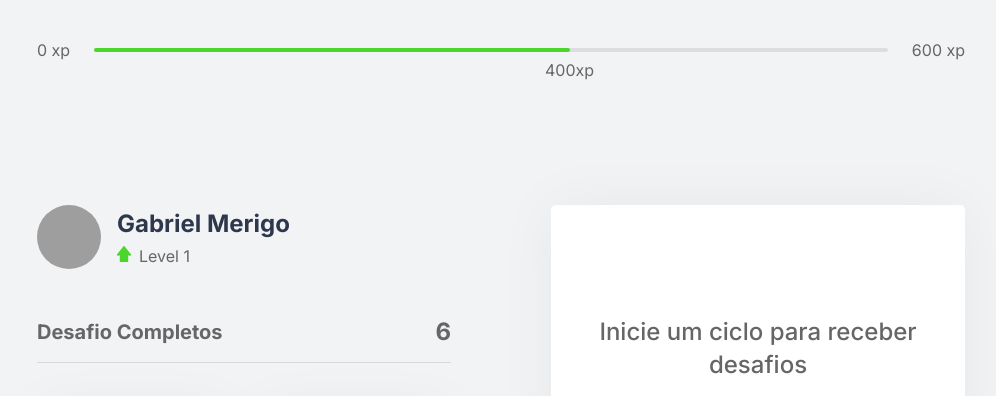
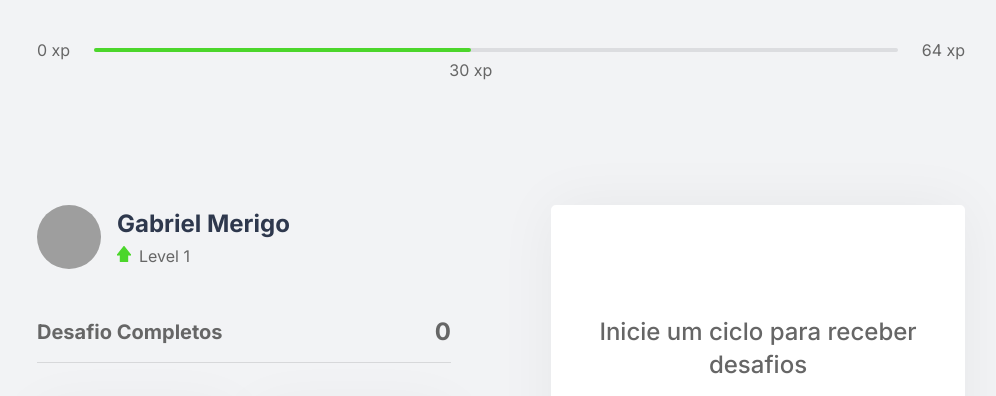
Before and after one commit to GabrielMerigo/NLW4-Move.it, a Next.js app: page / in a window 1280 px wide. Shown: the top 396 px of the page, without its empty margins (139-1135 px from the left). Built offline with nearby package versions, Linux system fonts and the light colour scheme; grey boxes are pictures that could not be loaded.

Commit message:
Aula 03 - Concluída

```diff
--- a/src/Components/ChallangeBox.tsx
+++ b/src/Components/ChallangeBox.tsx
@@ -3,7 +3,7 @@
 import styles from '../styles/components/ChallangeBox.module.css'
 
 export function ChallangeBox(){
-    const {activeChallenge} = useContext(ChallangeContext)
+    const {activeChallenge, resetChallenge} = useContext(ChallangeContext)
 
     return (
         <div className={styles.ChallangeBoxContainer}>
@@ -19,6 +19,7 @@
                             <button
                                 type="button"
                                 className={styles.challangeFailedButton}
+                                onClick={resetChallenge}
                             >
                              Falhei
                             </button>
--- a/src/Components/CompletedChallanges.tsx
+++ b/src/Components/CompletedChallanges.tsx
@@ -1,10 +1,14 @@
+import { useContext } from "react"
+import { ChallangeContext } from "../contexts/ChallangeContext"
 import styles from "../styles/components/CompletedChallanges.module.css"
 
 export function CompletedChallanges() {
+    const {challangesCompleted} = useContext(ChallangeContext)
+
     return(
         <div className={styles.CompletedChallangesContainer}>
             <span>Desafio Completos</span>
-            <span>6</span>
+            <span>{challangesCompleted}</span>
         </div>
     )
 }
--- a/src/Components/ExperienceBar.tsx
+++ b/src/Components/ExperienceBar.tsx
@@ -1,17 +1,23 @@
+import { useContext } from 'react'
+import { ChallangeContext } from '../contexts/ChallangeContext'
 import styles from '../styles/components/ExperienceBar.module.css'
 
 export function ExperienceBar() {
+  const { currentExperience, experienceToNextLevel } =  useContext(ChallangeContext)
+
+  const percentToNextLevel = Math.round(currentExperience * 100) / experienceToNextLevel
+
   return (
     <header className={styles.experienceBar}>
       <span>0 xp</span>
       <div>
-        <div style={{ width:'60%' }}></div>
+        <div style={{ width:`${percentToNextLevel}%` }}></div>
 
-        <span className={styles.currentExperience} style={{ left:'50%' }}>
-          400xp
+        <span className={styles.currentExperience} style={{ left: `${percentToNextLevel}%` }}>
+          {currentExperience} xp
         </span>
       </div>
-      <span>600 xp</span>
+      <span>{experienceToNextLevel} xp</span>
     </header>
   )
 }
--- a/src/contexts/ChallangeContext.tsx
+++ b/src/contexts/ChallangeContext.tsx
@@ -12,8 +12,10 @@
 interface challangesContextData {
     level: number,
     currentExperience: number,
+    experienceToNextLevel: number,
     challangesCompleted: number,
     activeChallenge: Challenge,
+    resetChallenge: () => void,
     levelUp: () => void,
     startNewChallange: () => void;
 
@@ -27,10 +29,12 @@
 
 export function ChallangeProvider({ children }:ChallengesProviderProps){
     const [level, setLevel] = useState(1)
-    const [currentExperience, setCurrentExperience] = useState(0)
+    const [currentExperience, setCurrentExperience] = useState(30)
     const [challangesCompleted, setChallangesCompleted] = useState(0)
 
     const [activeChallenge, setActiveChallenge] =  useState(null)
+
+    const experienceToNextLevel = Math.pow((level + 1) * 4, 2)
 
     function levelUp(){
         setLevel(level + 1)
@@ -43,12 +47,18 @@
 
     }
 
+    function resetChallenge(){
+        setActiveChallenge(null)
+    }
+
     return (
         <ChallangeContext.Provider
         value={{level,
                 currentExperience,
                 challangesCompleted,
+                experienceToNextLevel,
                 activeChallenge,
+                resetChallenge,
                 levelUp,
                 startNewChallange,
                 }}>
--- a/src/styles/components/ExperienceBar.module.css
+++ b/src/styles/components/ExperienceBar.module.css
@@ -26,5 +26,5 @@
   span.currentExperience{
     position: absolute;
     top: 12px;
-    transform: translateX(110%);
+    transform: translateX(-50%);
   }
```
